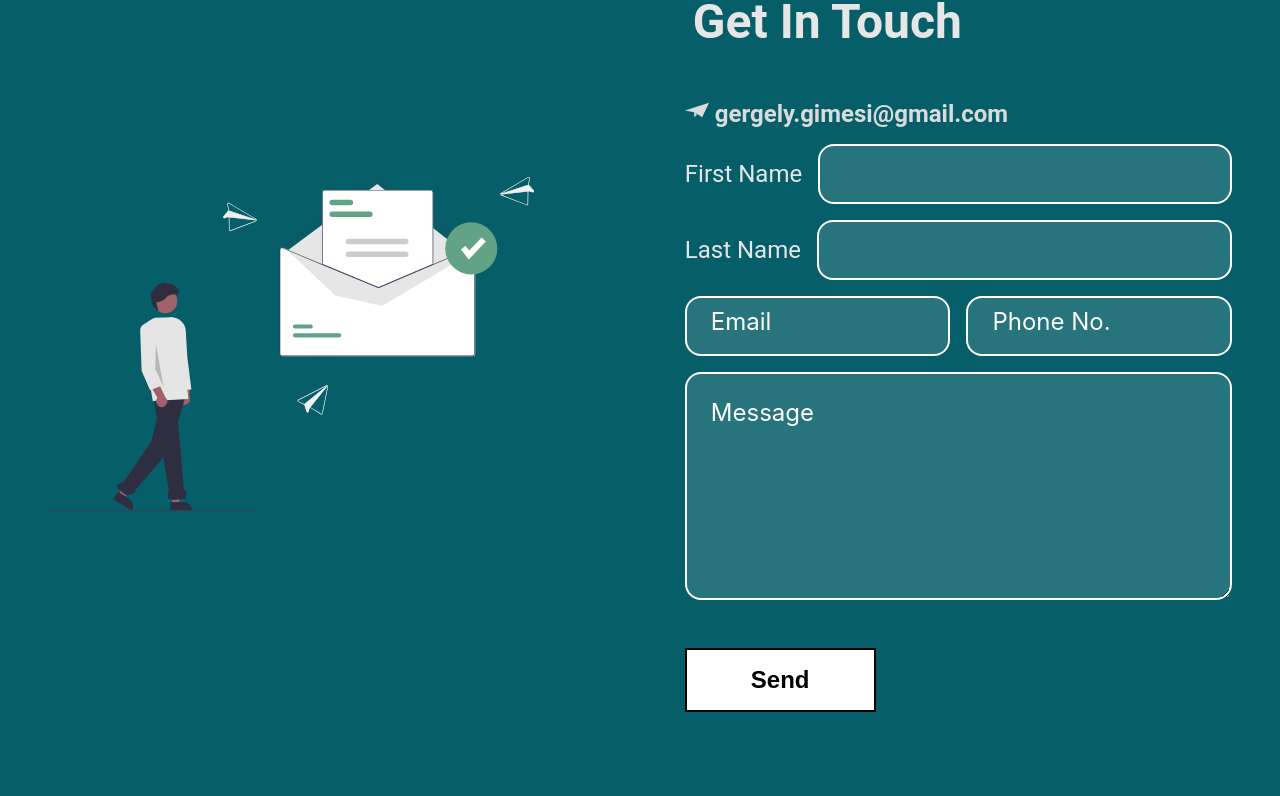
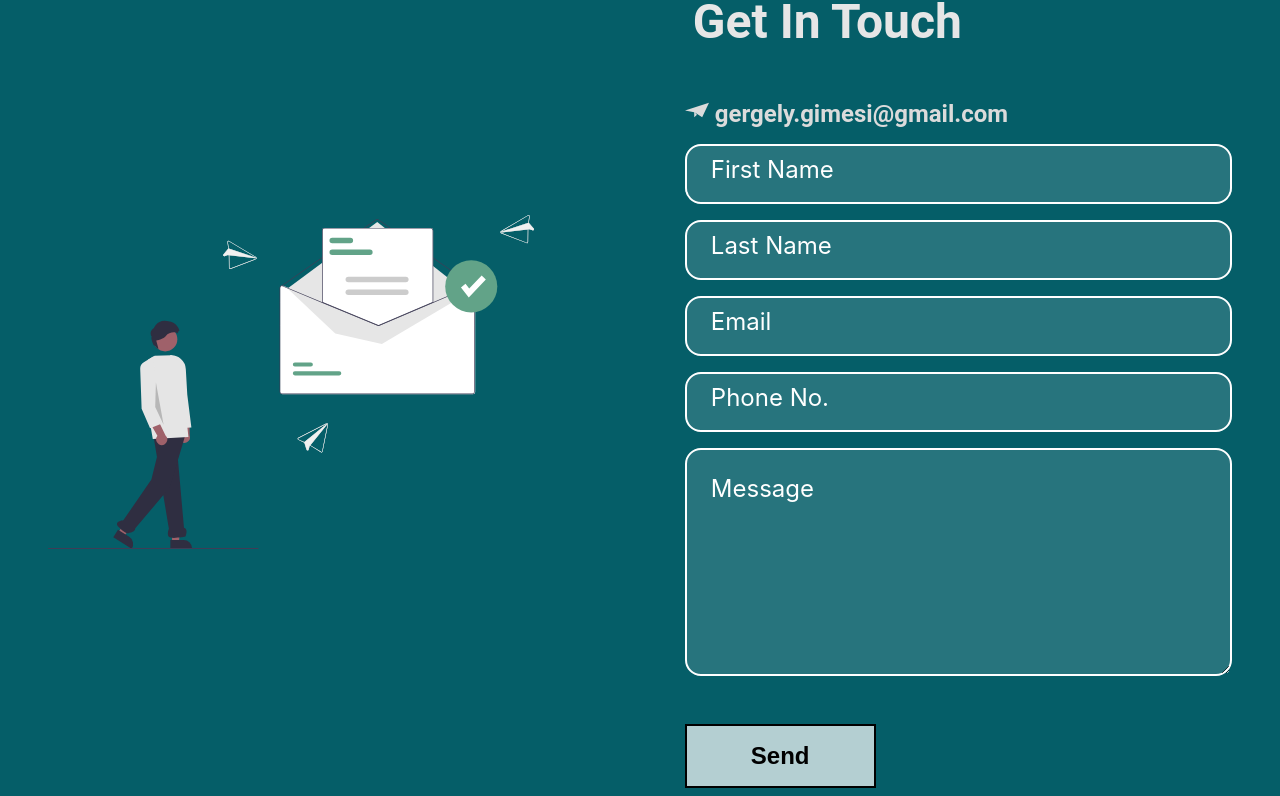
Before and after one commit to gimesi13/Learning-Typescript, a React (Create React App) app in the folder ts-portfolio/: page / in a window 1280 px wide. Shown: the part 2349-3145 px from the top of the page. Built offline with nearby package versions, Linux system fonts and the light colour scheme.

Commit message:
validation login applied
+ error message style

```diff
--- a/ts-portfolio/src/components/Contact.tsx
+++ b/ts-portfolio/src/components/Contact.tsx
@@ -41,9 +41,15 @@ export const Contact: React.FC = (): JSX.Element => {
     }
   };
 
-  const required = (value: string) => (value ? undefined : "*Required");
+  const required = (value: string) => (value ? undefined : "*required");
   const validateEmail = (value: string) =>
-    value! && value.includes("@") ? undefined : "incorrect email address";
+    value! &&
+    value.match(
+      /^[a-zA-Z0-9.!#$%&'*+/=?^_`{|}~-]+@[a-zA-Z0-9-]+(?:\.[a-zA-Z0-9-]+)*$/gi
+    )
+      ? undefined
+      : "*incorrect email address";
+
   const validate = (
     e: object
   ): ValidationErrors | Promise<ValidationErrors> => {
@@ -78,22 +84,30 @@ export const Contact: React.FC = (): JSX.Element => {
               <SiMinutemailer /> gergely.gimesi@gmail.com
             </h2>
             <div className="contact-right-name">
-              <label>First Name</label>
               <Field validate={required} name="firstname">
                 {({ input, meta }) => (
                   <>
-                    <input type="text" placeholder="" {...input}></input>
-                    {meta.touched && meta.error && <span>{meta.error}</span>}
+                    <input
+                      type="text"
+                      placeholder="First Name"
+                      {...input}
+                    ></input>
+                    {meta.touched && meta.error && (
+                      <span className="error-message">{meta.error}</span>
+                    )}
                   </>
                 )}
               </Field>
             </div>
             <div className="contact-right-name">
-              <label>Last Name</label>
               <Field validate={required} name="lastname">
                 {({ input, meta }) => (
                   <>
-                    <input type="text" placeholder="" {...input}></input>
+                    <input
+                      type="text"
+                      placeholder="Last Name"
+                      {...input}
+                    ></input>
                     {meta.touched && meta.error && (
                       <span className="error-message">{meta.error}</span>
                     )}
@@ -106,16 +120,21 @@ export const Contact: React.FC = (): JSX.Element => {
                 {({ input, meta }) => (
                   <>
                     <input type="text" placeholder="Email" {...input}></input>
-                    {meta.touched && meta.error && <span>{meta.error}</span>}
+                    {meta.touched && meta.error && (
+                      <span className="error-message">{meta.error}</span>
+                    )}
                   </>
                 )}
               </Field>
+            </div>
+            <div className="contact-right-email-phone">
               <Field
                 name="phone"
                 component="input"
                 placeholder="Phone No."
               ></Field>
             </div>
+
             <div className="contact-right-message">
               <Field
                 name="message"
--- a/ts-portfolio/src/css/style.css
+++ b/ts-portfolio/src/css/style.css
@@ -1093,6 +1093,10 @@
     font-size: 1.5rem;
   }
 }
+.contact .contact-right .error-message {
+  max-width: 40%;
+  color: rgb(255, 53, 53);
+}
 .contact .contact-right .contact-right-name {
   display: -webkit-box;
   display: -ms-flexbox;
@@ -1308,7 +1312,7 @@
 .contact .contact-right .contact-right-send .contact-right-send-input {
   cursor: pointer;
   color: black;
-  background-color: white;
+  background-color: rgba(255, 255, 255, 0.7);
   border-radius: 0px;
   font-size: 1rem;
   padding: 1rem;
@@ -1318,11 +1322,18 @@
   margin-bottom: 2rem;
   font-weight: bold;
   border: 2px solid black;
+  -webkit-transition: 0.1s;
+  transition: 0.1s;
 }
 @media (min-width: 768px) {
   .contact .contact-right .contact-right-send .contact-right-send-input {
     font-size: 1.5rem;
   }
+}
+.contact .contact-right .contact-right-send .contact-right-send-input:hover {
+  background-color: white;
+  -webkit-transition: 0.1s;
+  transition: 0.1s;
 }
 
 /* MIXINS */
--- a/ts-portfolio/src/styles/_Contact.scss
+++ b/ts-portfolio/src/styles/_Contact.scss
@@ -113,6 +113,10 @@
         font-size: 1.5rem;
       }
     }
+    .error-message {
+      max-width: 40%;
+      color: rgb(255, 53, 53);
+    }
 
     .contact-right-name {
       @include flexCenter;
@@ -199,7 +203,7 @@
       .contact-right-send-input {
         cursor: pointer;
         color: black;
-        background-color: white;
+        background-color: rgba(255, 255, 255, 0.7);
         border-radius: 0px;
         font-size: 1rem;
         padding: 1rem;
@@ -209,11 +213,16 @@
         margin-bottom: 2rem;
         font-weight: bold;
         border: 2px solid black;
+        transition: 0.1s;
 
         @media (min-width: 768px) {
           font-size: 1.5rem;
         }
       }
+      .contact-right-send-input:hover {
+        background-color: white;
+        transition: 0.1s;
+      }
     }
   }
 }
```
Also changed, not shown: 1 other file (tests, documents, lock files or other folders).
